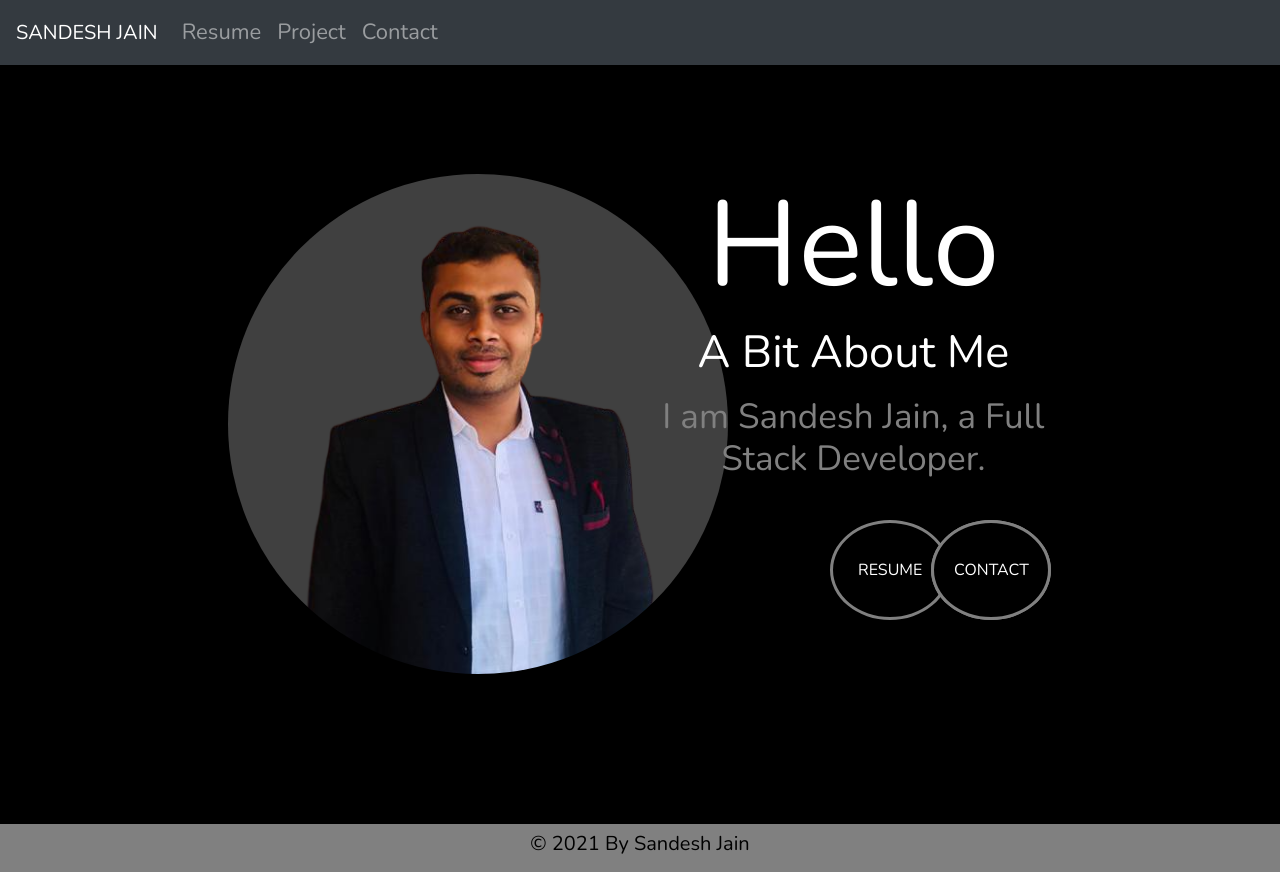
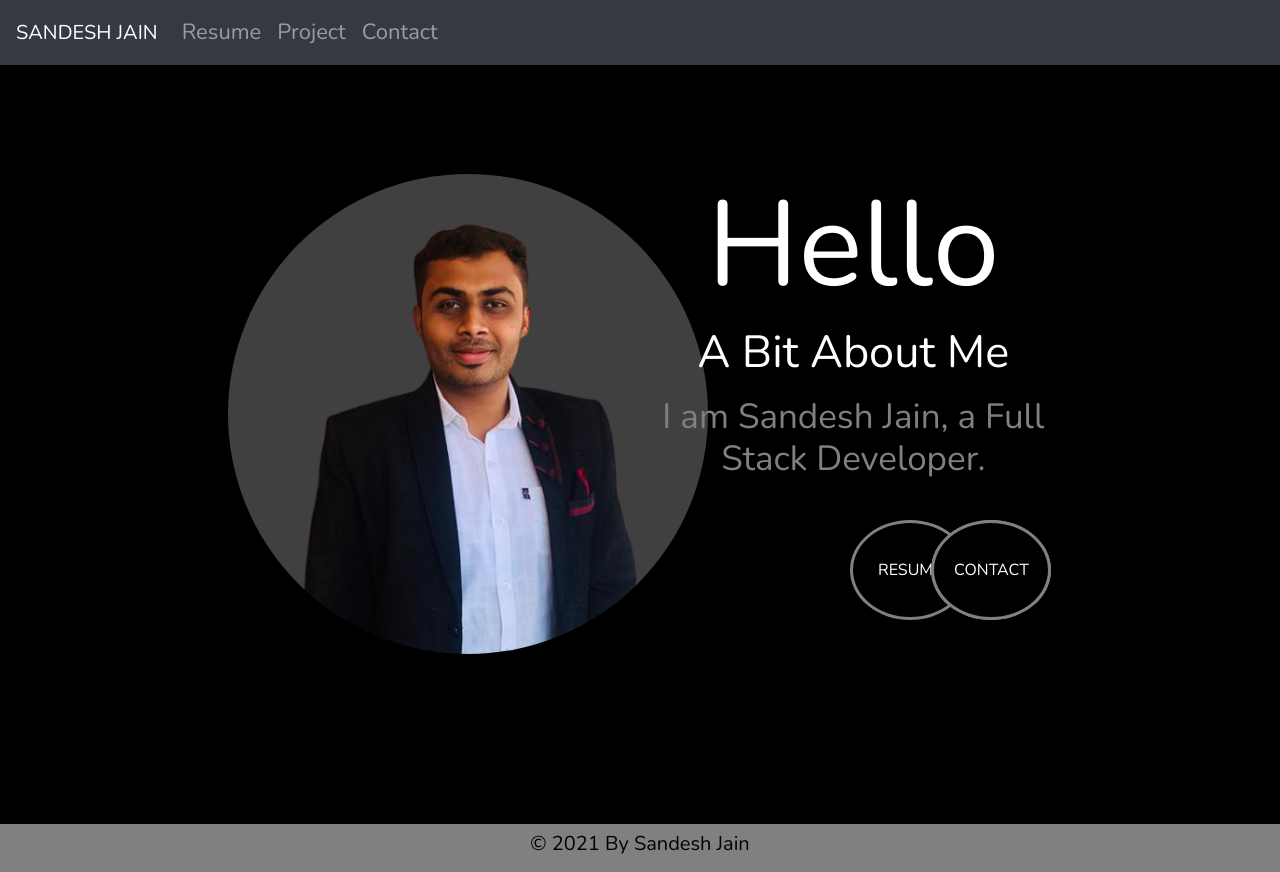
Before and after one commit to Jain-Sandesh/Jain-Sandesh.github.io, a plain HTML site: page index.html in a window 1280 px wide. Drawn offline with nearby package versions, Linux system fonts and the light colour scheme.

Commit message:
Update index.html

```diff
--- a/index.html
+++ b/index.html
@@ -41,15 +41,15 @@
 		<div class="container-fluid">
 	  		<div class="row">
 	  			<div class="col-sm-1"> </div>
-	  			<div class="col-sm-1"> </div>
-	  			<div class="col-sm-0.5"> </div>
-	    		<div class="col-sm-4"> <img src="img/mypic.png" class="rounded-circle" width="500" height="500"> </div>
-	    		<div class="col-sm-0.5"> </div>
-	    		<div class="col-sm-4"> <h1>  Hello </h1>  <h3> A Bit About Me </h3>  <p> <h4> I am Sandesh Jain, a Full Stack Developer. </h4> </p> <br> <button style="left: 830px;" class="btn btn1"> <a href="resume.html"> RESUME </a> </button>
-	    				<button class="btn btn1" style="left: 975px;"><a href="project.html"> PROJECT </a> </button>
-	    				<button class="btn btn1" style="left: 1120px;"><a href="contact.html"> CONTACT </a> </button>
+
+				<div class="col-sm-1"> </div>
+	    		<div class="col-sm-4"> <img src="img/mypic.png" class="rounded-circle" width="480" height="480"> </div>
+
+	    		<div class="col-sm-4"> <h1>  Hello </h1>  <h3> A Bit About Me </h3>  <p> <h4> I am Sandesh Jain, a Full Stack Developer. </h4> </p> <br> <button style="left: 850px;" class="btn btn1"> <a href="resume.html"> RESUME </a> </button>
+	    				<button class="btn btn1" style="left: 990px;"><a href="project.html"> PROJECT </a> </button>
+	    				<button class="btn btn1" style="left: 1150px;"><a href="contact.html"> CONTACT </a> </button>
 	    		</div>
-
+				<div class="col-sm-1"> </div>
 	    		<div class="col-sm-1"> </div>
 
 
```
